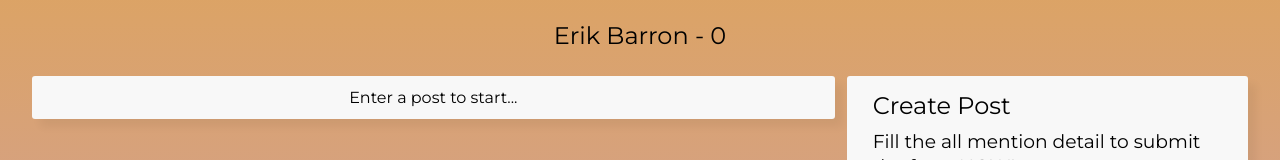
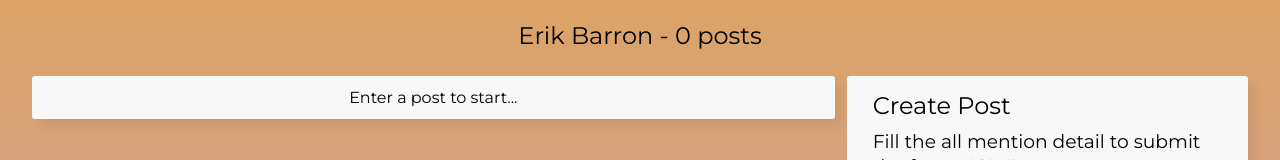
Before and after one commit to AstrosWin2022/Erik-Barron-Frontend-Task-Assignment, a React (Create React App) app: page / in a window 1280 px wide. Shown: the top 160 px of the page. Built offline with nearby package versions, Linux system fonts and the light colour scheme.

Commit message:
Add count

```diff
--- a/src/App.js
+++ b/src/App.js
@@ -18,7 +18,7 @@ function App() {
 
   return (
     <>
-      <h1 className="myName">{store.getState().name} - {_count}</h1>
+      <h1 className="myName">{store.getState().name} - {_count} post{_count !== 1 && "s"}</h1>
       <div className="root">
         <div className="gridContainer">
           <div className="gridPost">
--- a/src/components/Form/Form.tsx
+++ b/src/components/Form/Form.tsx
@@ -24,14 +24,6 @@ const Form = () => {
       type: 'ADD_POST',
       payload: { heading: _heading, subHeading: _subHeading, summary: _summary }
     });
-
-    setTimeout(() => {
-
-      _setHeading("");
-      _setSubHeading("");
-      _setSummary("");
-
-    }, 200);
 
   };
 
```
